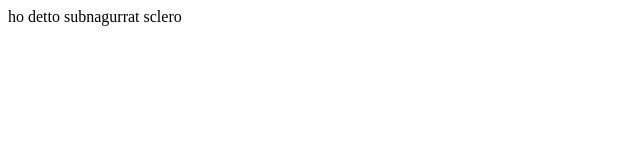
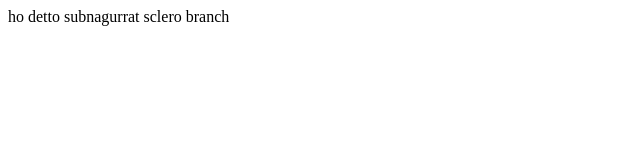
Before and after one commit to synclinegames/nodexperiment3, a plain HTML site: page public/index.html in a window 1280 px wide. Shown: the full height of the page, 0-640 px from the left. Drawn offline with Linux system fonts and the light colour scheme.

Commit message:
prova svota

```diff
--- a/public/index.html
+++ b/public/index.html
@@ -5,6 +5,6 @@
     </head>
     <body>
 ho detto subnagurrat
-sclero
+sclero branch
     </body>
 </html>
```
